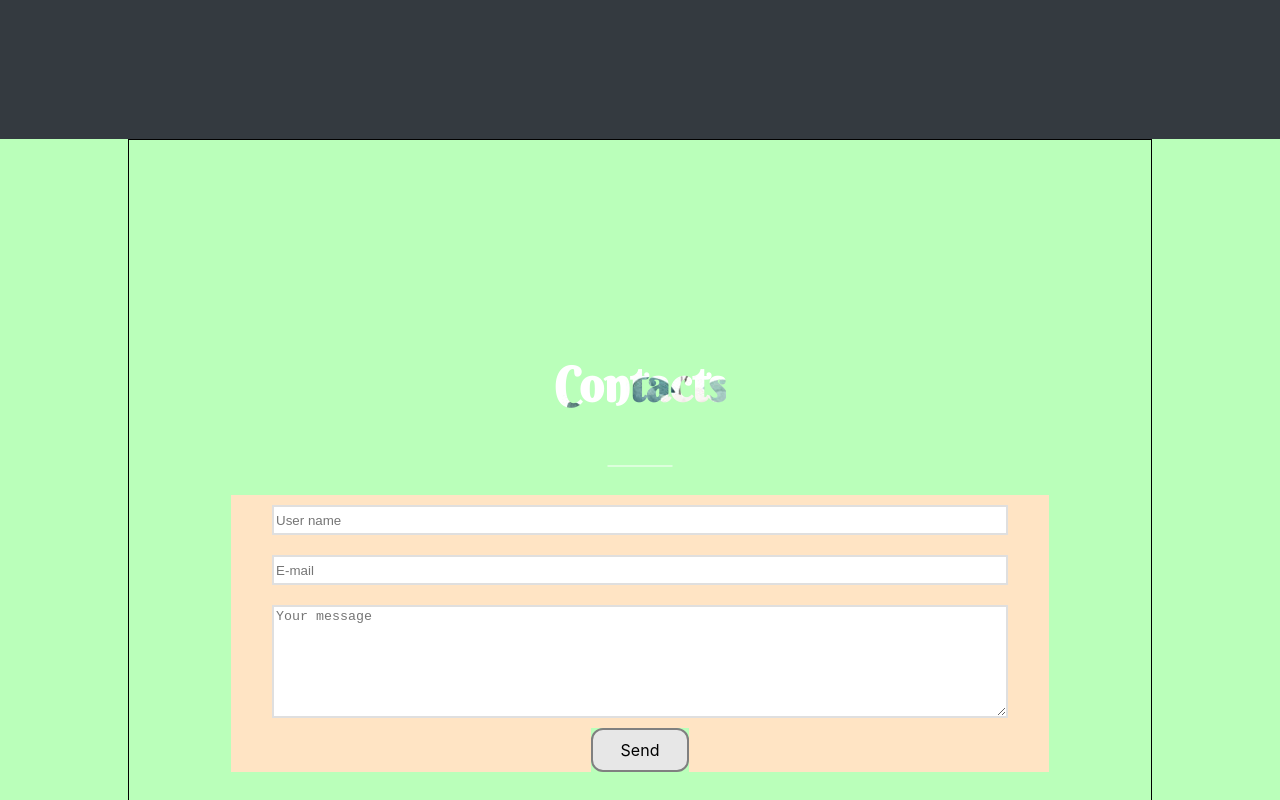
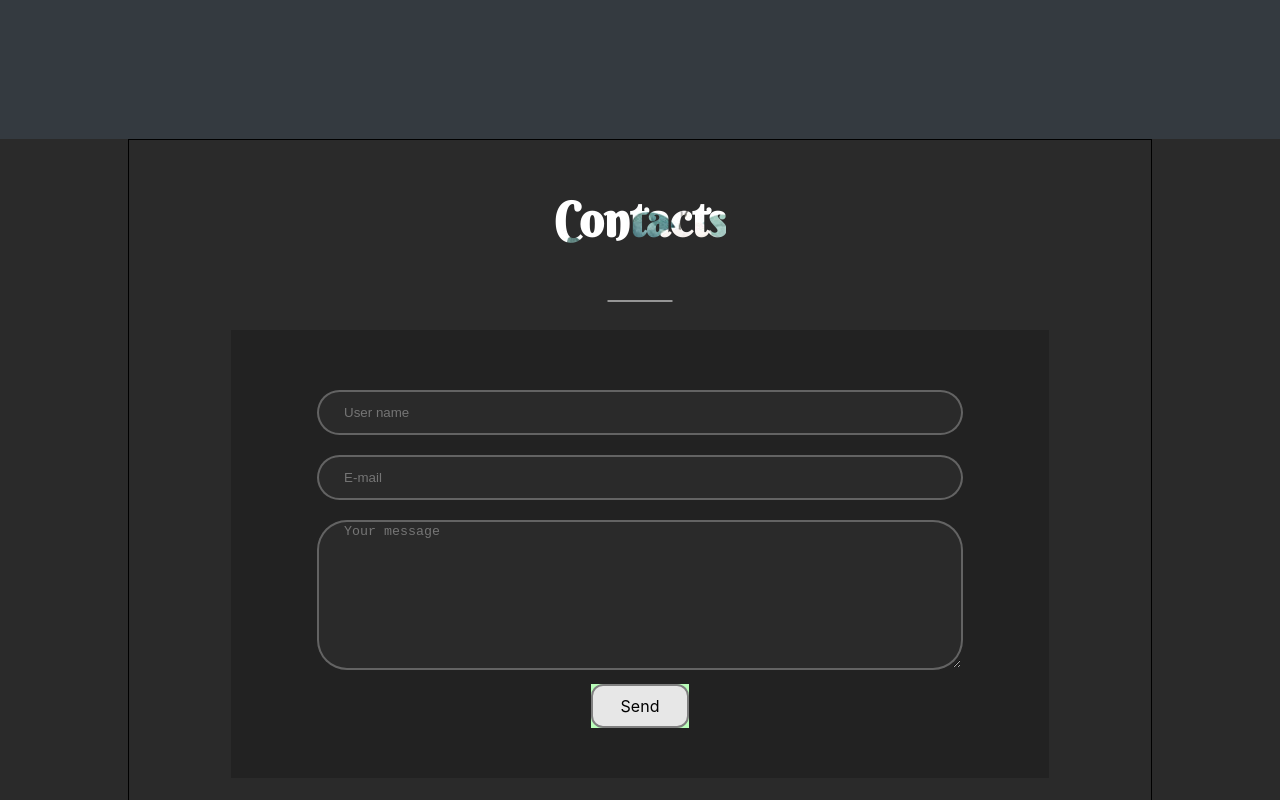
Before and after one commit to vetero4ok/myportfolio, a React (Create React App) app: page / in a window 1280 px wide. Shown: the part 2360-3160 px from the top of the page. Built offline with nearby package versions, Linux system fonts and the light colour scheme.

Commit message:
refactor contacts form

```diff
--- a/src/contacts/Contacts.js
+++ b/src/contacts/Contacts.js
@@ -6,6 +6,7 @@ import {TitleH2Component} from "../common/Components/TitleH2Component/TitleH2Com
 
 
 export function Contacts() {
+
     return (
         <div className={s.contactsBlock}>
             <div className={`${styleContainer.container} ${s.contactsContainer}`}>
@@ -13,8 +14,7 @@ export function Contacts() {
                 <form className={s.submitForm}>
                     <InputComponents type={'name'} name={'User name'} placeholder={'User name'}/>
                     <InputComponents type={'email'} name={'email'} placeholder={'E-mail'}/>
-
-                    <textarea name={"description"} rows={"7"} placeholder={'Your message'}></textarea>
+                    <InputComponents type={'textarea'} name={'description'}  placeholder={'Your message'}/>
                     <Button
                         nameButton={'Send'}
                     />
--- a/src/contacts/Contacts.module.css
+++ b/src/contacts/Contacts.module.css
@@ -1,17 +1,17 @@
 .contactsBlock {
+    background-color: #2a2a2a;
     height: 100vh;
-    background-color: #baffba;
-
 }
 
 .contactsContainer {
     flex-direction: column;
-    justify-content: center;
+    justify-content: flex-start;
 }
 
 .submitForm {
+    padding: 50px;
+    background-color: #222;
     width: 80%;
-    background-color: bisque;
     display: flex;
     flex-direction: column;
     align-items: center;
--- a/src/contacts/InputComponents/InputComponents.js
+++ b/src/contacts/InputComponents/InputComponents.js
@@ -2,18 +2,28 @@ import s from './InputComponents.module.css';
 
 
 export function InputComponents(props) {
+   const inputForm = ((props.type === 'name') || (props.type === 'email'))
+   const textareaForm  = (props.type === 'textarea')
     return (
         <div className={s.inputBlock}>
-            <form action="#"></form>
+            {
+                inputForm &&
                 <input
                     type={props.type}
                     name={props.name}
-                placeholder = {props.placeholder}
+                    placeholder={props.placeholder}
                     className={s.input}
                     // autoFocus
                 />
-
+            }
+            {
+                textareaForm &&
+                <textarea type={props.type}
+                          name={props.name}
+                          placeholder={props.placeholder}
+                          className={`${s.input} ${s.textarea}`}
+                />
+            }
         </div>
     );
-
 }
--- a/src/contacts/InputComponents/InputComponents.module.css
+++ b/src/contacts/InputComponents/InputComponents.module.css
@@ -5,15 +5,21 @@
 
 .input {
     width: 90%;
-    height: 30px;
     margin: 10px;
     outline: none;
     border: 2px solid rgba(179, 179, 179, 0.42);
+    background: #2a2a2a;
+    height: 45px;
+    border-radius: 30px;
+    box-shadow: none!important;
+    padding-left: 25px;
+    color: #fff;
 }
 
-textarea {
+.textarea {
     margin: 10px;
     width: 90%;
     outline: none;
+    height: 150px;
     border: 2px solid rgba(179, 179, 179, 0.42);
 }
```
Lines whose indentation alone changed are shown as unchanged.
